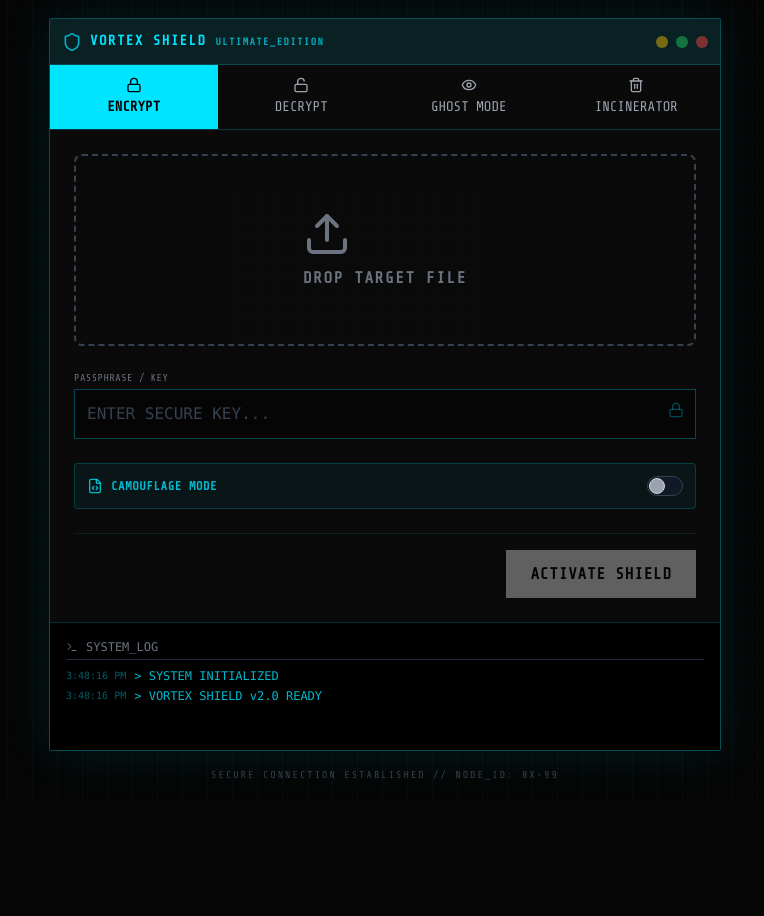
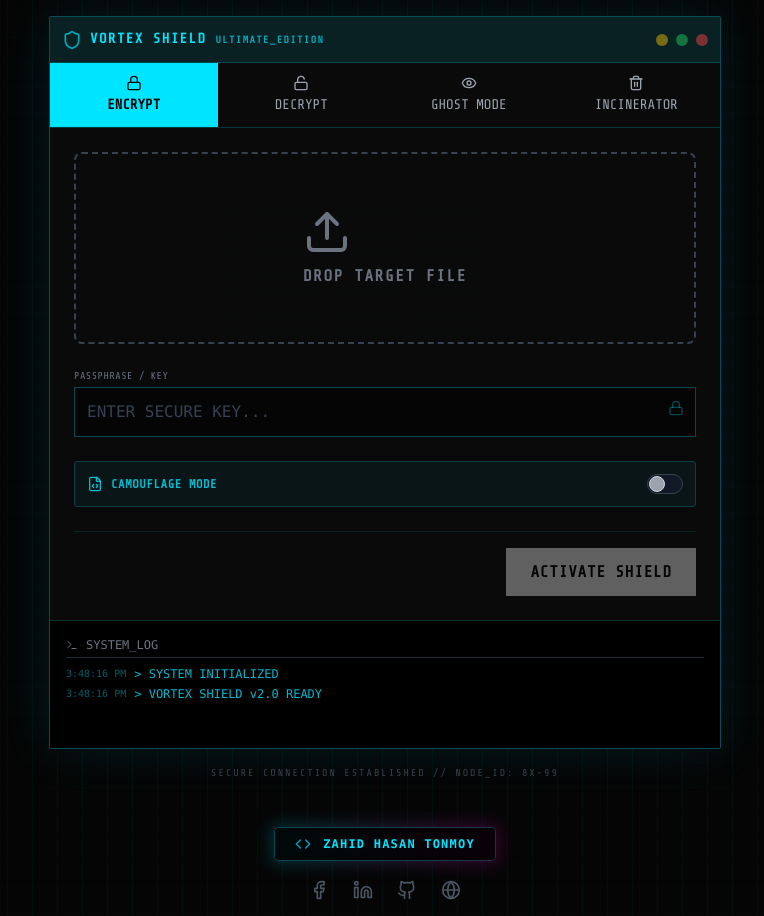
Before and after one commit to zahidhasantonmoy/Protocol-Zero-Vortex-Shield-Web-Edition, a React (Vite) app: page / in a window 1280 px wide. Shown: the whole page, without its empty margins (255-1019 px from the left). Before the commit the page ends 800 px from the top, so only its background shows below. Built offline with nearby package versions, Linux system fonts and the light colour scheme.

Commit message:
feat: Add social media links to UI
Integrates new icons for GitHub, LinkedIn, Facebook, and Globe into the application's interface, allowing for easy access to social profiles and project information.

```diff
--- a/App.tsx
+++ b/App.tsx
@@ -1,5 +1,5 @@
 import React, { useState, useEffect, useRef } from 'react';
-import { Shield, Lock, Unlock, Eye, Trash2, Cpu, AlertTriangle, Menu, X, Terminal, FileCode, Loader2, FileText, FileLock } from 'lucide-react';
+import { Shield, Lock, Unlock, Eye, Trash2, Cpu, AlertTriangle, Menu, X, Terminal, FileCode, Loader2, FileText, FileLock, Github, Linkedin, Facebook, Globe, Code } from 'lucide-react';
 import MatrixText from './components/MatrixText';
 import CyberButton from './components/CyberButton';
 import DropZone from './components/DropZone';
@@ -270,7 +270,7 @@ const App: React.FC = () => {
       }}></div>
 
       {/* Main Window */}
-      <div className="w-full max-w-2xl bg-[#0a0a0a] border border-[#00E5FF]/30 shadow-[0_0_50px_rgba(0,229,255,0.1)] rounded-sm relative overflow-hidden backdrop-blur-md">
+      <div className="w-full max-w-2xl bg-[#0a0a0a] border border-[#00E5FF]/30 shadow-[0_0_50px_rgba(0,229,255,0.1)] rounded-sm relative overflow-hidden backdrop-blur-md z-20">
 
         {/* Header Bar */}
         <div className="bg-[#00E5FF]/10 p-3 flex justify-between items-center border-b border-[#00E5FF]/20 select-none">
@@ -539,8 +539,39 @@ const App: React.FC = () => {
       </div>
 
       {/* Footer Decoration */}
-      <div className="mt-4 text-[10px] text-gray-600 tracking-[0.2em] animate-pulse">
+      <div className="mt-4 text-[10px] text-gray-600 tracking-[0.2em] animate-pulse mb-8">
           SECURE CONNECTION ESTABLISHED // NODE_ID: 8X-99
+      </div>
+
+      {/* Developer Footer */}
+      <div className="mt-4 flex flex-col items-center gap-5 relative z-10 animate-in fade-in slide-in-from-bottom-8 duration-1000">
+          <div className="relative group cursor-default">
+              <div className="absolute -inset-1 bg-gradient-to-r from-[#00E5FF] to-[#ff00c1] rounded blur opacity-20 group-hover:opacity-60 transition duration-500"></div>
+              <div className="relative px-5 py-2 bg-black/80 ring-1 ring-[#00E5FF]/20 rounded flex items-center gap-3 backdrop-blur-sm transition-transform group-hover:-translate-y-0.5">
+                 <Code className="w-4 h-4 text-[#00E5FF] animate-pulse" />
+                 <span className="text-xs font-mono text-[#00E5FF] tracking-widest cyber-glitch font-bold" data-text="ZAHID HASAN TONMOY">ZAHID HASAN TONMOY</span>
+              </div>
+          </div>
+
+          <div className="flex items-center gap-6">
+             {[
+                 { icon: Facebook, href: "https://www.facebook.com/zahidhasantonmoybd", color: "hover:text-blue-500" },
+                 { icon: Linkedin, href: "https://www.linkedin.com/in/zahidhasantonmoy/", color: "hover:text-blue-400" },
+                 { icon: Github, href: "https://github.com/zahidhasantonmoy", color: "hover:text-purple-500" },
+                 { icon: Globe, href: "https://zahidhasantonmoy.vercel.app", color: "hover:text-[#00E5FF]" }
+             ].map((item, idx) => (
+                <a
+                    key={idx}
+                    href={item.href}
+                    target="_blank"
+                    rel="noopener noreferrer"
+                    className={`text-gray-600 transition-all duration-300 transform hover:scale-125 ${item.color} relative group`}
+                >
+                    <span className="absolute -inset-2 bg-white/10 rounded-full blur opacity-0 group-hover:opacity-100 transition-opacity"></span>
+                    <item.icon className="w-5 h-5 relative z-10" />
+                </a>
+             ))}
+          </div>
       </div>
     </div>
   );
```
